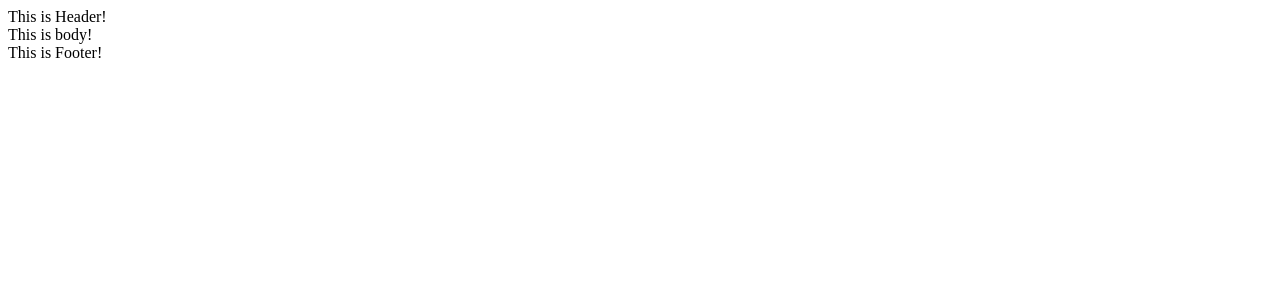
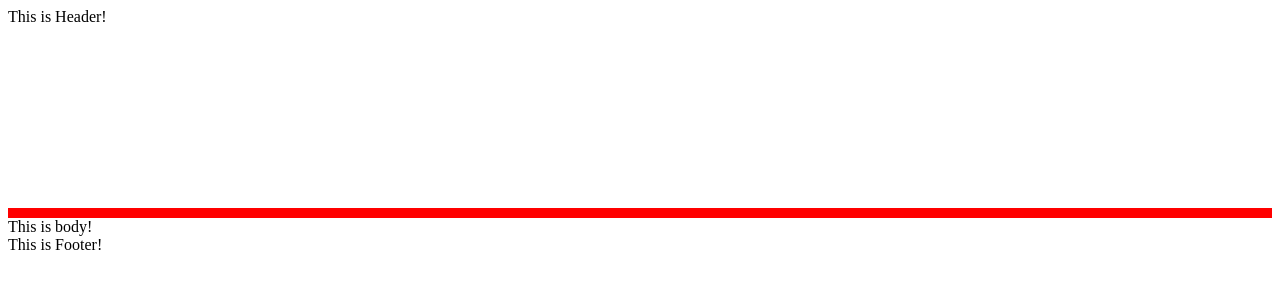
Before and after one commit to answer518/react-optimize-best-practices, a React app: page / in a window 1280 px wide. Shown: the top 300 px of the page. Built offline with nearby package versions, Linux system fonts and the light colour scheme.

Commit message:
pre-render

```diff
--- a/src/App.js
+++ b/src/App.js
@@ -1,6 +1,8 @@
 import React, { lazy, Suspense } from 'react'
 import { BrowserRouter as Router, Switch, Route } from "react-router-dom";
 import ErrorBoundary from './ErrorBoundary'
+
+import './styles.css'
 
 const Header = lazy(() => import(/* webpackChunkName: "header" */'./components/Header'));
 const Body = lazy(() => import(/* webpackChunkName: "body" */'./components/Body'));
--- /dev/null
+++ b/src/components/Header.css
@@ -0,0 +1,4 @@
+header {
+    height: 200px;
+    border-bottom: 10px solid red;
+}
--- a/src/components/Header.js
+++ b/src/components/Header.js
@@ -1,4 +1,6 @@
 import React from 'react'
+
+import './Header.css'
 
 export default function Header() {
     return <header>This is Header!</header>
--- a/src/index.js
+++ b/src/index.js
@@ -1,11 +1,11 @@
-import { hot } from "react-hot-loader/root";
 import React from "react";
 import ReactDOM from "react-dom";
 
 import App from "./App";
+const rootElement = document.getElementById('root')
 
-const render = (Component) =>
-  // eslint-disable-next-line react/no-render-return-value
-  ReactDOM.render(<Component />, document.getElementById("root"));
-
-render(hot(App));
+if (rootElement.hasChildNodes()) {
+  ReactDOM.hydrate(<App />, rootElement)
+} else {
+  ReactDOM.render(<App />, rootElement);
+}
--- /dev/null
+++ b/src/styles.css
@@ -0,0 +1,3 @@
+#app {
+    background: red;
+}
```
Also changed, not shown: package.json (+6 -1 lines), 1 other file (tests, documents, lock files or other folders).
